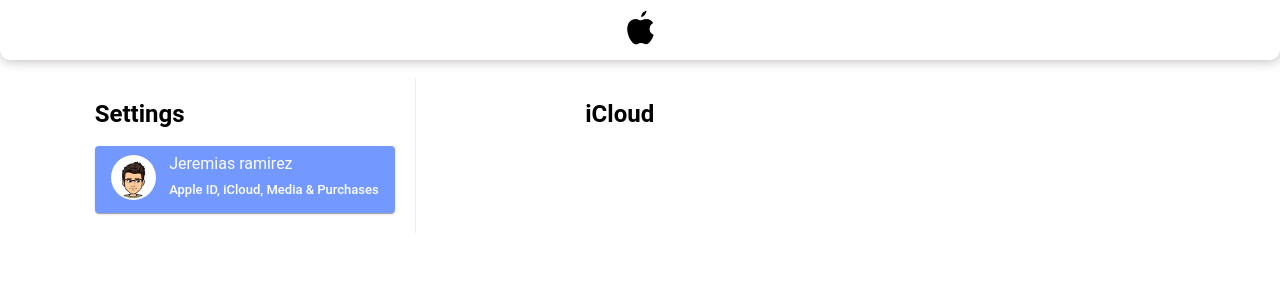
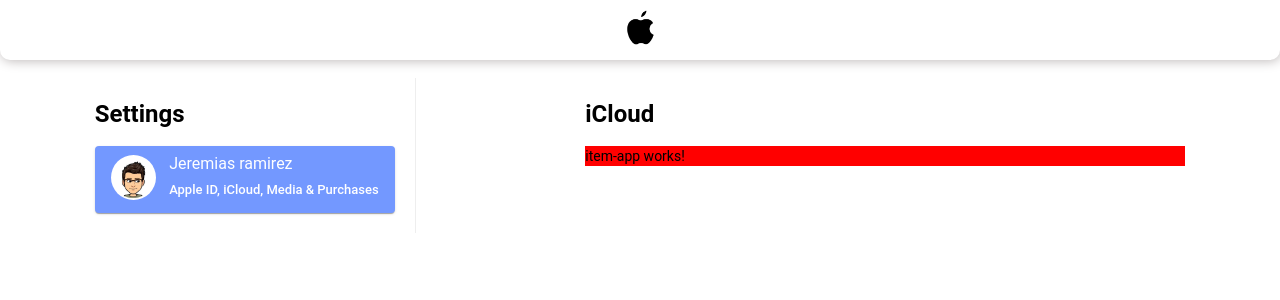
Before and after one commit to jeremiasramirez/ng-design-icloud, an Angular app: page /home in a window 1280 px wide. Shown: the top 300 px of the page. Built offline with nearby package versions, Linux system fonts and the light colour scheme.

Commit message:
definicion de componente de app

```diff
--- a/src/app/components/components.module.ts
+++ b/src/app/components/components.module.ts
@@ -10,6 +10,7 @@
 
 import { BrowserAnimationsModule } from '@angular/platform-browser/animations';
 import { UserInfoComponent } from './user-info/user-info.component';
+import { ItemAppComponent } from './item-app/item-app.component';
 
 @NgModule({
   declarations: [
@@ -18,6 +19,7 @@
     IconForStartComponent,
     NavbarComponent,
     UserInfoComponent,
+    ItemAppComponent,
 
   ],
   imports: [
@@ -36,6 +38,7 @@
     MatButtonModule,
     MatCardModule,
     MatRippleModule,
+    ItemAppComponent,
     UserInfoComponent
   ]
 })
--- /dev/null
+++ b/src/app/components/item-app/item-app.component.html
@@ -0,0 +1 @@
+<p>item-app works!</p>
--- /dev/null
+++ b/src/app/components/item-app/item-app.component.ts
@@ -0,0 +1,19 @@
+import { Component, OnInit, Input } from '@angular/core';
+
+@Component({
+  selector: 'app-item-app',
+  templateUrl: './item-app.component.html',
+  styleUrls: ['./item-app.component.css']
+})
+export class ItemAppComponent implements OnInit {
+
+  @Input() dataTapApp = new Array();
+
+
+  constructor() { }
+
+  ngOnInit(): void {
+    console.log(this.dataTapApp)
+  }
+
+}
--- a/src/app/components/user-info/user-info.component.css
+++ b/src/app/components/user-info/user-info.component.css
@@ -1,5 +1,6 @@
 .info-user{
     height:35px;
+    cursor:pointer !important;
     background-color: rgb(115, 152, 255) !important;
     display:flex;
     justify-content: space-between;
--- a/src/app/components/user-info/user-info.component.html
+++ b/src/app/components/user-info/user-info.component.html
@@ -1,4 +1,4 @@
-<mat-card class="info-user">
+<mat-card class="info-user" matRipple>
 
     <div class="avatar">
         <img src="../../../assets/images/icloud-images/avatar-user.jpg" alt="avatar">
--- a/src/app/pages/apps/apps.page.html
+++ b/src/app/pages/apps/apps.page.html
@@ -1,4 +1,4 @@
 <section class="container__icloud__apps">
 
-
+    <app-item-app [dataTapApp]="dataToApp"></app-item-app>
 </section>
--- a/src/app/pages/apps/apps.page.ts
+++ b/src/app/pages/apps/apps.page.ts
@@ -1,4 +1,5 @@
 import { Component } from '@angular/core';
+import { HelperService } from 'src/app/services/helpers.service';
 
 @Component({
   selector: 'apps-page-root',
@@ -6,6 +7,13 @@
   styleUrls: ['./apps.page.css']
 })
 export class AppsPage {
+  public dataToApp: {name:string,image:string}[] = [];
 
+  constructor(private helper:HelperService){
+
+  }
+  ngOnInit():void{
+    this.dataToApp = this.helper.getApps();
+  }
 
 }
--- a/src/app/services/helpers.service.ts
+++ b/src/app/services/helpers.service.ts
@@ -7,14 +7,19 @@
 
 export class HelperService{
     constructor(private router:Router){
-        console.log("helper on..")
+
     }
 
-    public navigate(route:string, time:number=500){
+    public navigate(route:string, time:number=500):void{
 
         timer(time).subscribe(()=>{
             this.router.navigate([route]);
         });
 
     }
+    public getApps(): any {
+        return [
+            {name: "Mail", image:"../../../assets/images/icloud-images/mail.svg"}
+        ];
+    }
 }
```
Also changed, not shown: src/app/components/item-app/item-app.component.css (added), 1 other file (tests, documents, lock files or other folders).
